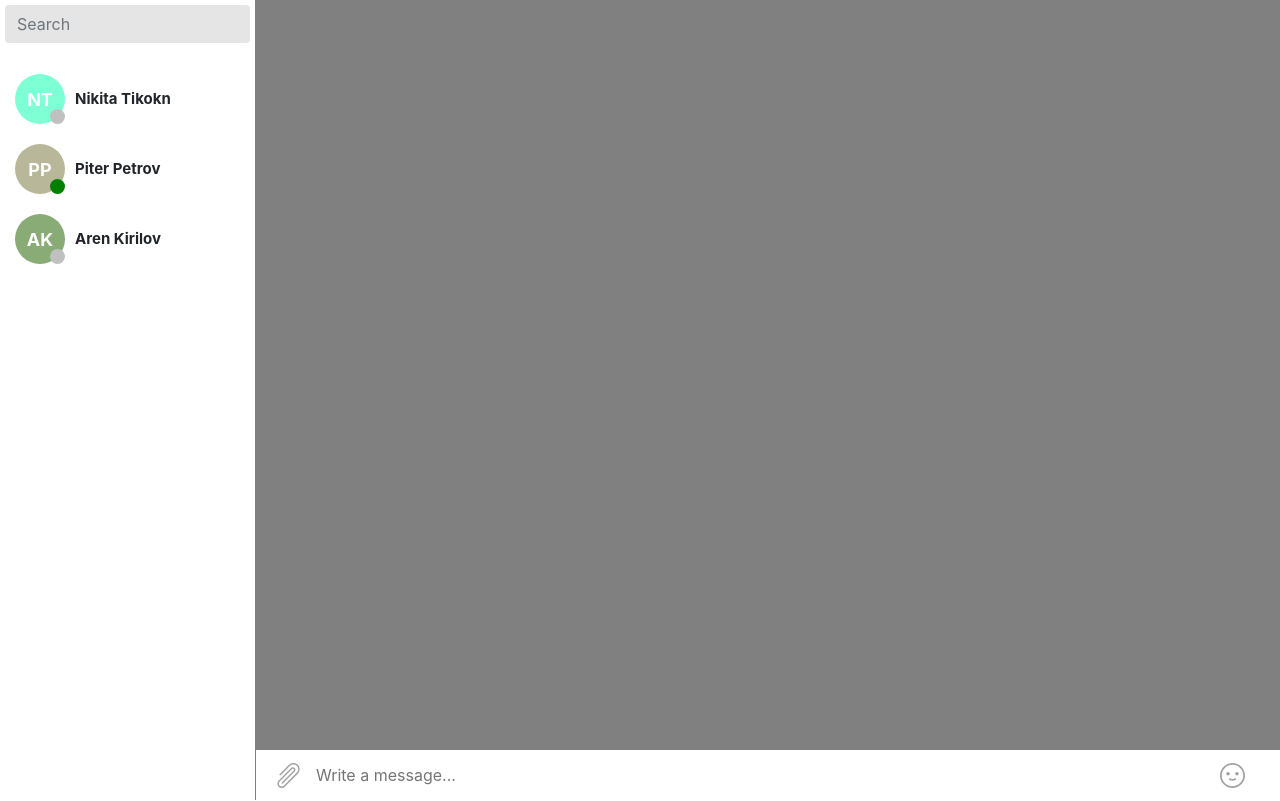
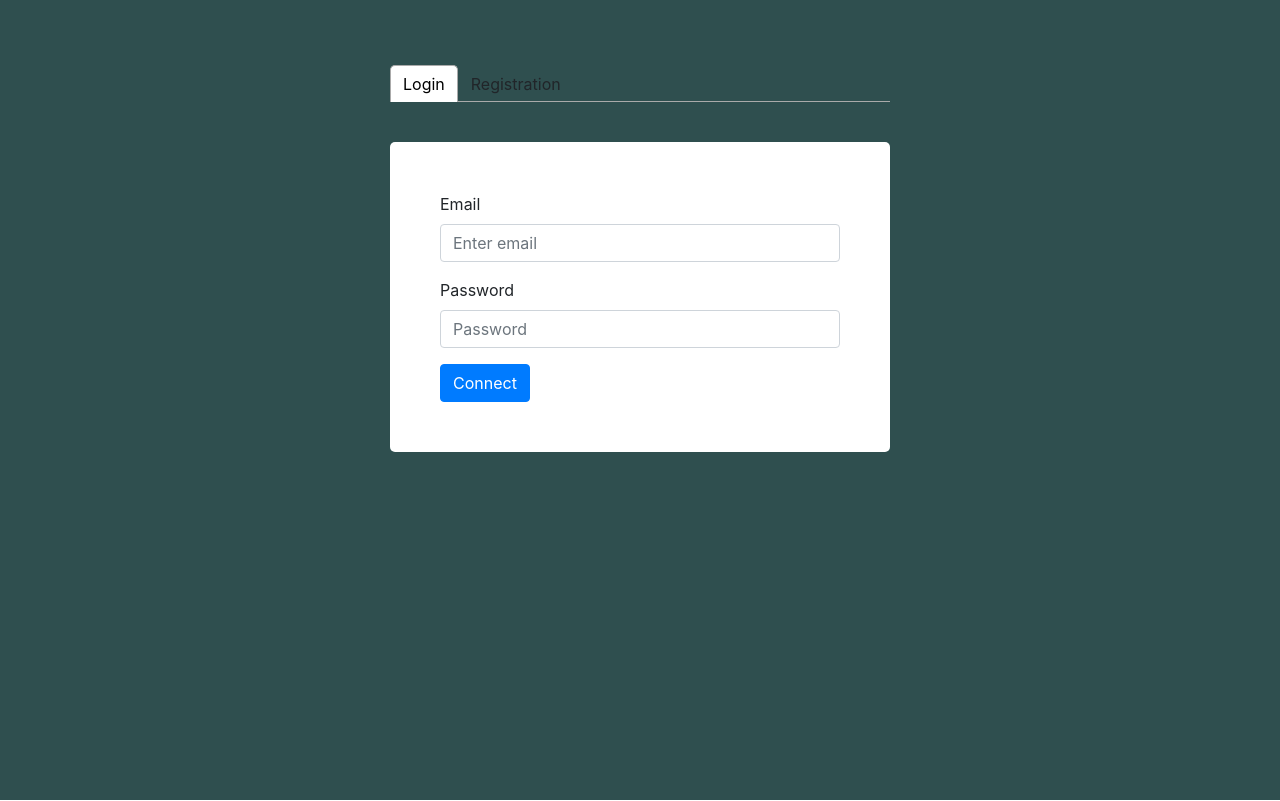
Before and after one commit to NikitaAndreevich7/Chat-web, a React app: page / in a window 1280 px wide. Built offline with nearby package versions, Linux system fonts and the light colour scheme.

Commit message:
add auth form

```diff
--- a/package.json
+++ b/package.json
@@ -46,6 +46,7 @@
     "core-js": "^3.8.1",
     "emoji-picker-react": "^3.2.4",
     "react": "^17.0.1",
-    "react-dom": "^17.0.1"
+    "react-dom": "^17.0.1",
+    "react-tabs": "^3.1.2"
   }
 }
--- a/src/components/App/app.tsx
+++ b/src/components/App/app.tsx
@@ -1,10 +1,10 @@
 import React from 'react'
 import './app.scss'
 import Home from '../Home'
-import Form from '../Form'
+import Auth from '../Auth'
 
 const App: React.FunctionComponent = () => {
-  return <Home />
+  return <Auth />
 }
 
 export default App
--- /dev/null
+++ b/src/components/Auth/auth.scss
@@ -0,0 +1,21 @@
+.auth {
+  width: 100%;
+  min-height: 100vh;
+  display: flex;
+  background-color: #2f4f4f;
+  justify-content: center;
+  &__login,
+  &__register {
+    margin-top: 40px;
+    background-color: #fff;
+    padding: 50px;
+    border-radius: 5px;
+  }
+}
+
+.tabs__wrapper {
+  width: 50%;
+  max-width: 500px;
+  min-width: 150px;
+  margin-top: 5%;
+}
--- /dev/null
+++ b/src/components/Auth/auth.tsx
@@ -0,0 +1,79 @@
+import React from 'react'
+import './auth.scss'
+
+import { Tab, Tabs, TabList, TabPanel } from 'react-tabs'
+import 'react-tabs/style/react-tabs.css'
+
+const Auth: React.FunctionComponent = () => {
+  return (
+    <div className="auth">
+      <Tabs className="tabs__wrapper">
+        <TabList>
+          <Tab>Login</Tab>
+          <Tab>Registration</Tab>
+        </TabList>
+
+        <TabPanel>
+          <form className="auth__login">
+            <div className="form-group">
+              <label>Email</label>
+              <input
+                type="email"
+                className="form-control"
+                placeholder="Enter email"
+              />
+            </div>
+            <div className="form-group">
+              <label>Password</label>
+              <input
+                type="password"
+                className="form-control"
+                placeholder="Password"
+              />
+            </div>
+            <button type="submit" className="btn btn-primary">
+              Connect
+            </button>
+          </form>
+        </TabPanel>
+        <TabPanel>
+          <form className="auth__register">
+            <div className="mb-3">
+              <label className="form-label">Name</label>
+              <input type="text" className="form-control" placeholder="Name" />
+            </div>
+            <div className="mb-3">
+              <label className="form-label">Email address</label>
+              <input
+                type="email"
+                className="form-control"
+                placeholder="Login"
+              />
+            </div>
+            <div className="mb-3">
+              <label className="form-label">Password</label>
+              <input
+                type="password"
+                className="form-control"
+                placeholder="Password"
+              />
+            </div>
+            <div className="mb-3">
+              <label className="form-label">Repeat the password</label>
+              <input
+                type="password"
+                className="form-control"
+                placeholder="Repeat the password"
+              />
+            </div>
+            <button type="submit" className="btn btn-primary">
+              Submit
+            </button>
+          </form>
+        </TabPanel>
+      </Tabs>
+    </div>
+  )
+}
+
+export default Auth
--- /dev/null
+++ b/src/components/Auth/index.tsx
@@ -0,0 +1,2 @@
+import Auth from './auth'
+export default Auth
--- a/src/components/Form/form.scss
+++ /dev/null
@@ -1,9 +0,0 @@
-.form {
-  width: 100%;
-  height: 100vh;
-  display: flex;
-  justify-content: center;
-  &__wrapper {
-    margin-top: 10%;
-  }
-}
--- a/src/components/Form/index.tsx
+++ /dev/null
@@ -1,2 +0,0 @@
-import Form from './form'
-export default Form
```
Also changed, not shown: src/components/Form/form.tsx (deleted, +0 -32 lines), 1 other file (tests, documents, lock files or other folders).
